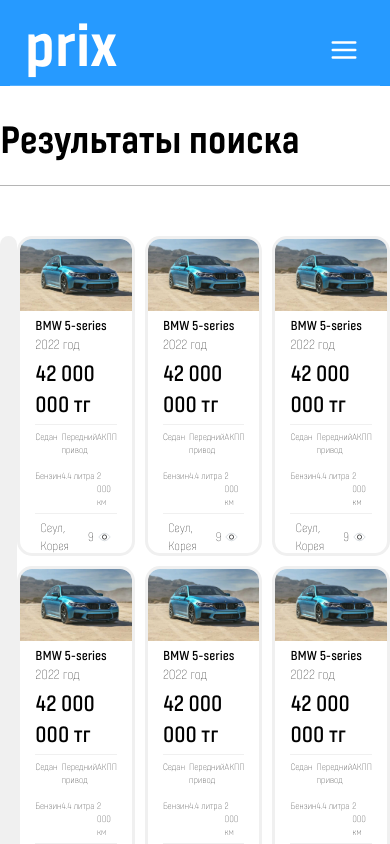
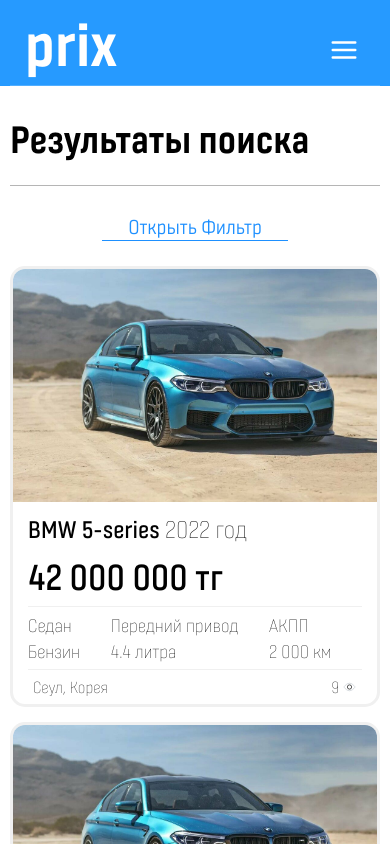
Before and after one commit to prix-group/prix_market, a Next.js app: page /market in a window 390 px wide. Shown: the top 844 px of the page. Built offline with nearby package versions, Linux system fonts and the light colour scheme.

Commit message:
feature: market place responsive, filter component responsive

```diff
--- a/src/components/CarCard/styles.module.scss
+++ b/src/components/CarCard/styles.module.scss
@@ -2,7 +2,6 @@
 
 .card {
   width: 100%;
-  max-height: 320px;
   overflow: hidden;
 
   border: 3px solid rgb(240, 240, 240);
@@ -25,12 +24,12 @@
 .image-container {
   height: 50%;
   width: 100%;
-  display: flex;
+
+  overflow: hidden;
 }
 
 .image {
   width: 100%;
-  object-fit: cover;
 }
 
 .car-info {
@@ -97,3 +96,29 @@
     margin-left: 3px;
   }
 }
+
+@media screen and (max-width: 420px) {
+  .card {
+    margin: 0 0 15px;
+  }
+
+  .car-info {
+    height: 50%;
+
+    &__title {
+      font-size: 24px;
+    }
+
+    &__price {
+      font-size: 36px;
+    }
+
+    &__specs {
+      font-size: 18px
+    }
+
+    &__secondary {
+      font-size: 16px;
+    }
+  }
+}
--- /dev/null
+++ b/src/components/Filter/index.tsx
@@ -0,0 +1,24 @@
+import styles from './styles.module.scss';
+import cn from 'classnames';
+import { FC } from 'react';
+
+interface IFilter {
+  isDesktop: boolean;
+  isHidden: boolean;
+}
+
+export const Filter: FC<IFilter> = ({ isDesktop, isHidden }) => {
+  return (
+    <div
+      className={cn(
+        styles['filter'],
+        { [styles['filter--mobile']]: !isDesktop },
+        { [styles['filter--hidden']]: !isDesktop && isHidden },
+      )}
+    >
+      <div className={''}>
+        <p className={styles['filter__title']}>FILTER</p>
+      </div>
+    </div>
+  );
+};
--- /dev/null
+++ b/src/components/Filter/styles.module.scss
@@ -0,0 +1,30 @@
+@import "../../styles/colors";
+
+.filter {
+  width: 250px;
+  min-height: 500px;
+
+  border-radius: 15px;
+  box-sizing: border-box;
+
+  background-color: $light-gray-posts;
+
+  &__title {
+    text-align: center;
+    font-size: 36px;
+    font-weight: 600;
+  }
+
+  &--mobile {
+    width: 100%;
+
+    position: absolute;
+    top: 0;
+    left: 0;
+    z-index: 5;
+  }
+
+  &--hidden {
+    display: none;
+  }
+}
--- a/src/components/Marketplace/index.tsx
+++ b/src/components/Marketplace/index.tsx
@@ -2,14 +2,36 @@
 import { CarCard } from '@components/CarCard';
 import Link from 'next/link';
 import { carsData } from '@components/Marketplace/constants';
+import { useWindowSize } from '@/src/customHooks/useWindowSize';
+import { DESKTOP_SIZE } from '@components/BlogBody/constants';
+import { useState } from 'react';
+import { File } from 'next/dist/compiled/@edge-runtime/primitives/fetch';
+import { Filter } from '@components/Filter';
 
 export const Marketplace = () => {
+  const windowSize = useWindowSize();
+  const [filterOpen, setFilterOpen] = useState(false);
+
+  const handleFilterToggle = () => {
+    setFilterOpen(!filterOpen);
+  };
+
+  let isDesktop = windowSize.width > DESKTOP_SIZE;
+
   return (
     <div className={styles['marketplace']}>
       <div className={styles['wrapper']}>
         <h1 className={styles['marketplace__title']}>Результаты поиска</h1>
+        {!isDesktop && (
+          <p
+            className={styles['marketplace__filter-button']}
+            onClick={handleFilterToggle}
+          >
+            {filterOpen ? 'Закрыть Фильтр' : 'Открыть Фильтр'}
+          </p>
+        )}
         <div className={styles['marketplace__content']}>
-          <div className={styles['marketplace__filter']}></div>
+          <Filter isDesktop={isDesktop} isHidden={!filterOpen} />
           <div className={styles['marketplace__grid']}>
             {carsData.map((item) => {
               return (
--- a/src/components/Marketplace/styles.module.scss
+++ b/src/components/Marketplace/styles.module.scss
@@ -17,16 +17,8 @@
     justify-content: space-between;
 
     margin: 50px 0 100px;
-  }
 
-  &__filter {
-    width: 250px;
-    min-height: 500px;
-
-    border-radius: 15px;
-    box-sizing: border-box;
-
-    background-color: $light-gray-posts;
+    position: relative;
   }
 
   &__grid {
@@ -50,3 +42,41 @@
   max-width: 1200px;
   margin: 0 auto;
 }
+
+@media screen and (max-width: 420px) {
+  .marketplace {
+
+    &__filter-button {
+      width: 50%;
+
+      margin: 10px auto;
+
+      font-size: 20px;
+      color: $prix-sat;
+      text-align: center;
+
+      border-bottom: 1px solid $prix-sat;
+
+      transition: all .2s ease-in-out;
+
+      &:active {
+        scale: 0.90;
+        filter: brightness(.8);
+      }
+    }
+
+    &__content {
+      margin: 25px 0 50px
+    }
+
+    &__grid {
+      display: block;
+
+      height: auto;
+    }
+  }
+
+  .wrapper {
+    max-width: 95%;
+  }
+}
```
